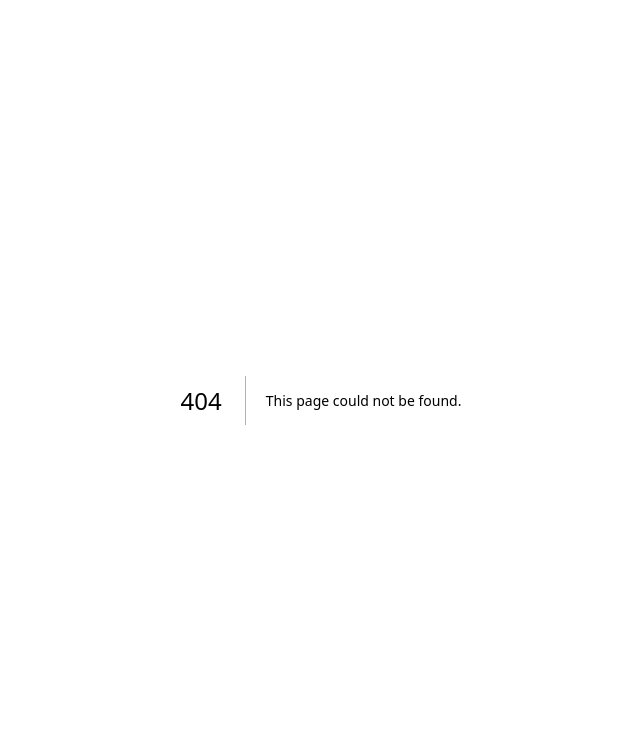
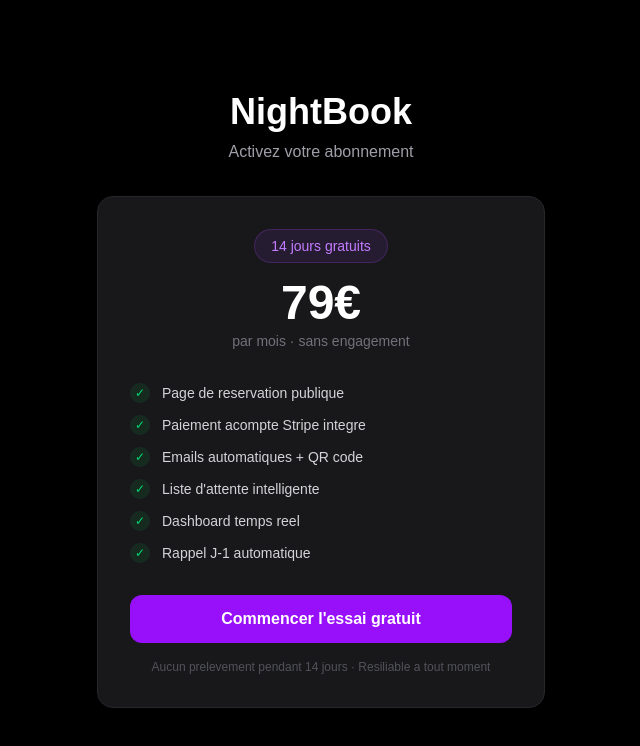
Before and after one commit to M4xim3e/nightbook, a Next.js app: page /subscribe in a window 1280 px wide. Before the commit this address had no page. Shown: the top 746 px of the page, without its empty margins (319-959 px from the left). Built offline with nearby package versions, Linux system fonts and the light colour scheme.

Commit message:
Create page.tsx

```diff
--- /dev/null
+++ b/src/app/subscribe/page.tsx
@@ -0,0 +1,71 @@
+'use client'
+
+import { useState } from 'react'
+import { useRouter } from 'next/navigation'
+
+export default function SubscribePage() {
+  const [loading, setLoading] = useState(false)
+  const router = useRouter()
+
+  const handleSubscribe = async () => {
+    setLoading(true)
+    const res = await fetch('/api/stripe/subscribe', { method: 'POST' })
+    const data = await res.json()
+    if (data.url) {
+      window.location.href = data.url
+    } else {
+      setLoading(false)
+    }
+  }
+
+  return (
+    <div className="min-h-screen bg-black flex items-center justify-center px-4">
+      <div className="w-full max-w-md">
+        <div className="text-center mb-8">
+          <h1 className="text-4xl font-bold text-white mb-2">NightBook</h1>
+          <p className="text-zinc-400">Activez votre abonnement</p>
+        </div>
+
+        <div className="bg-zinc-900 rounded-2xl p-8 border border-zinc-800">
+          <div className="text-center mb-8">
+            <div className="inline-flex items-center gap-2 bg-purple-500/10 border border-purple-500/20 text-purple-400 rounded-full px-4 py-1.5 text-sm font-medium mb-4">
+              14 jours gratuits
+            </div>
+            <p className="text-5xl font-bold text-white mb-1">79€</p>
+            <p className="text-zinc-500 text-sm">par mois · sans engagement</p>
+          </div>
+
+          <div className="space-y-3 mb-8">
+            {[
+              'Page de reservation publique',
+              'Paiement acompte Stripe integre',
+              'Emails automatiques + QR code',
+              'Liste d\'attente intelligente',
+              'Dashboard temps reel',
+              'Rappel J-1 automatique',
+            ].map((f) => (
+              <div key={f} className="flex items-center gap-3">
+                <div className="w-5 h-5 rounded-full bg-green-500/10 flex items-center justify-center shrink-0">
+                  <span className="text-green-400 text-xs">✓</span>
+                </div>
+                <span className="text-zinc-300 text-sm">{f}</span>
+              </div>
+            ))}
+          </div>
+
+          <button
+            onClick={handleSubscribe}
+            disabled={loading}
+            className="w-full bg-purple-600 hover:bg-purple-700 disabled:opacity-50 text-white font-semibold py-3 rounded-xl transition"
+          >
+            {loading ? 'Redirection...' : 'Commencer l\'essai gratuit'}
+          </button>
+
+          <p className="text-center text-zinc-600 text-xs mt-4">
+            Aucun prelevement pendant 14 jours · Resiliable a tout moment
+          </p>
+        </div>
+      </div>
+    </div>
+  )
+}
```
